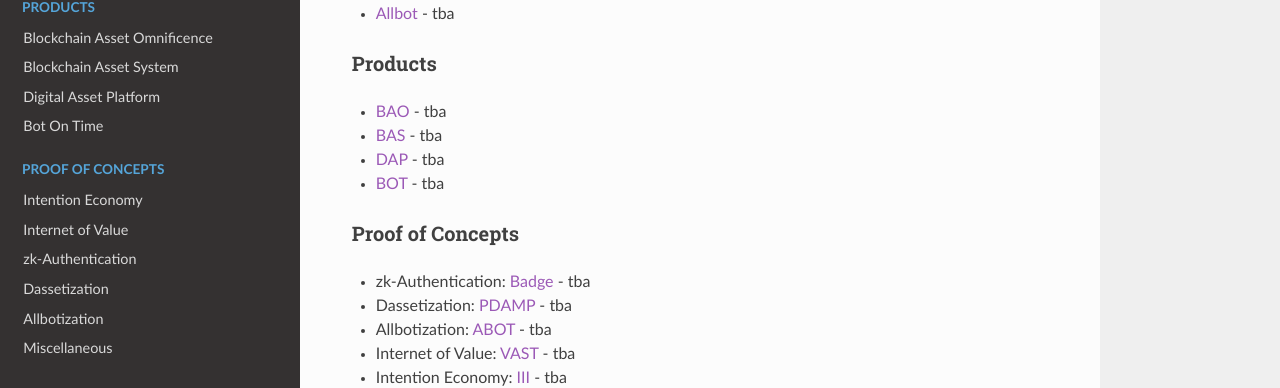
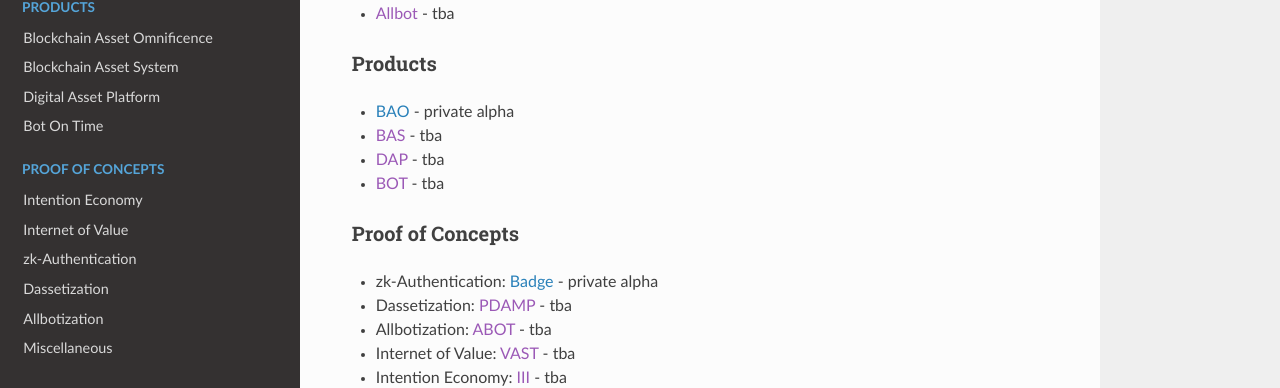
Before and after one commit to algobet/algobet.clover, an MkDocs documentation site: the page built from docs/index.md, in a window 1280 px wide and 1353 px high. Shown: the part 409-797 px from the top of the window. Built offline with MkDocs 1.6.1, drawn with Linux system fonts in a browser that asks for light colours; nearby versions of some CDN libraries; old or Windows-style settings are respelled for this version of MkDocs.

Commit message:
links retouched

```diff
--- a/docs/index.md
+++ b/docs/index.md
@@ -5,19 +5,19 @@
 
 ### Projects
 * [**algobet Gitlab**](http://code.algobet.org) - members only
-* [Quarkonium](http://www.quarkonium.org)
-* [Dasset](http://www.dasset.trade)
-* [Blokaly](http://www.blokaly.com)
+* [Quarkonium](http://quarkonium.readthedocs.io/en/latest/)
+* [Dasset](http://dasset.readthedocs.io/en/latest/)
+* [Blokaly](http://blokaly.readthedocs.io/en/latest/)
 * [Allbot]() - tba
 
 ### Products
-* [BAO]() - tba
+* [BAO](https://bao.dasset.trade) - private alpha
 * [BAS]() - tba
 * [DAP]() - tba
 * [BOT]() - tba
 
 ### Proof of Concepts
-* zk-Authentication: [Badge]() - tba
+* zk-Authentication: [Badge](https://www.blokaly.com) - private alpha
 * Dassetization: [PDAMP]() - tba
 * Allbotization: [ABOT]() - tba
 * Internet of Value: [VAST]() - tba
```
